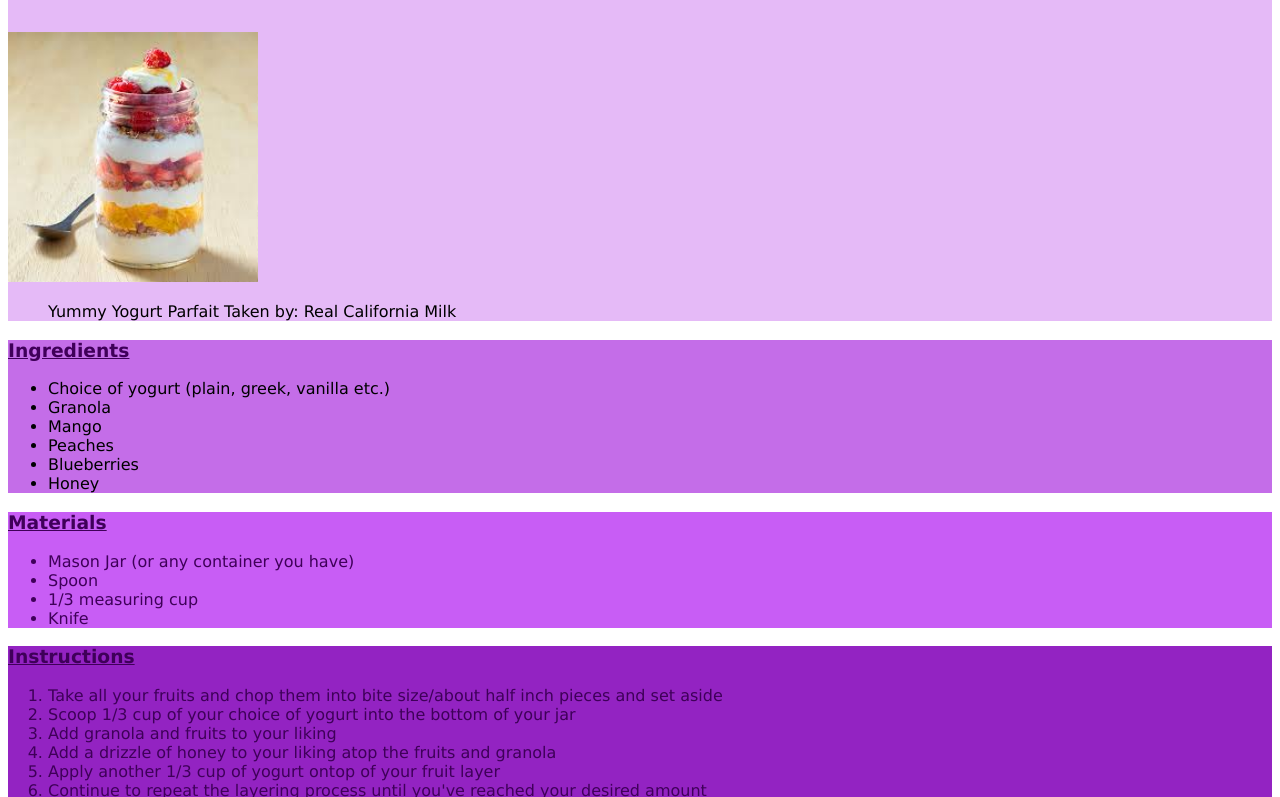
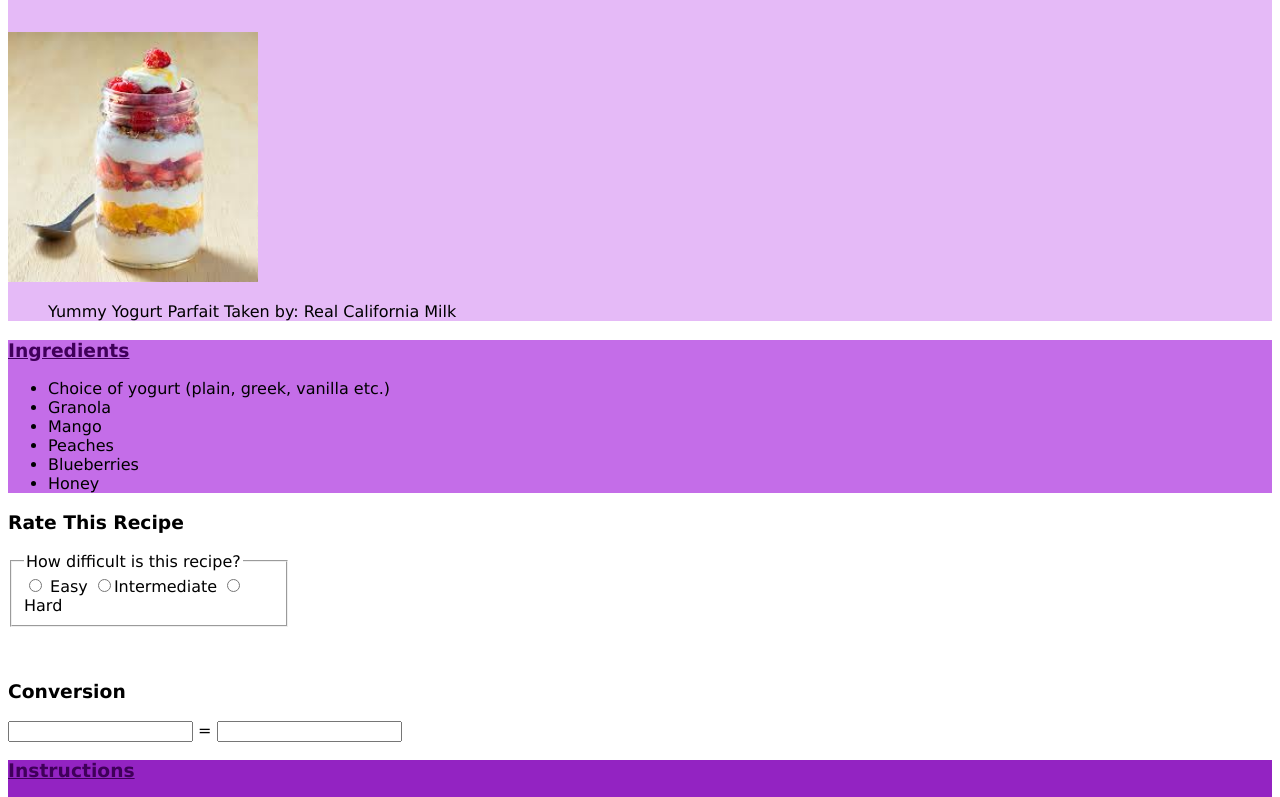
Before and after one commit to Tarini05pr/CodingAssignment3---Recipe, a plain HTML site: page index.html in a window 1280 px wide. Shown: the part 151-948 px from the top of the page. Drawn offline with Linux system fonts and the light colour scheme.

Commit message:
CA3 HTML Edits

```diff
--- a/index.html
+++ b/index.html
@@ -28,7 +28,19 @@
                 <li>Honey</li>
             </ul>
         </div>
-        <div class = "materials" style = "background-color: #c85df5; color: #3f0059;">
+            <h3 class="rate">Rate This Recipe</h3>
+        <fieldset style="width: 250px;">
+        <legend>How difficult is this recipe?</legend>
+            <input type="radio" id="easy" name="easy"> Easy
+            <input type="radio" id="med" name="med">Intermediate
+            <input type="radio" id="hard" name="hard"> Hard
+        </fieldset>
+        <p>&nbsp;</p>
+        <h3>Conversion</h3>
+        <input type="text" id="tblspn" name ="tblspn">
+        =
+        <input type="text" id="cups" name="cups">
+        <!---<div class = "materials" style = "background-color: #c85df5; color: #3f0059;">
             <h3 style = "text-decoration: underline;">Materials</h3>
             <ul>
                 <li>Mason Jar (or any container you have)</li>
@@ -36,7 +48,7 @@
                 <li>1/3 measuring cup</li>
                 <li>Knife</li>
             </ul>
-        </div>
+        </div>-->
         <div class = "Instructions" style = "background-color: #9323c2; color: #3f0059;">
             <h3 style = "text-decoration: underline;">Instructions</h3>
             <ol>
```
